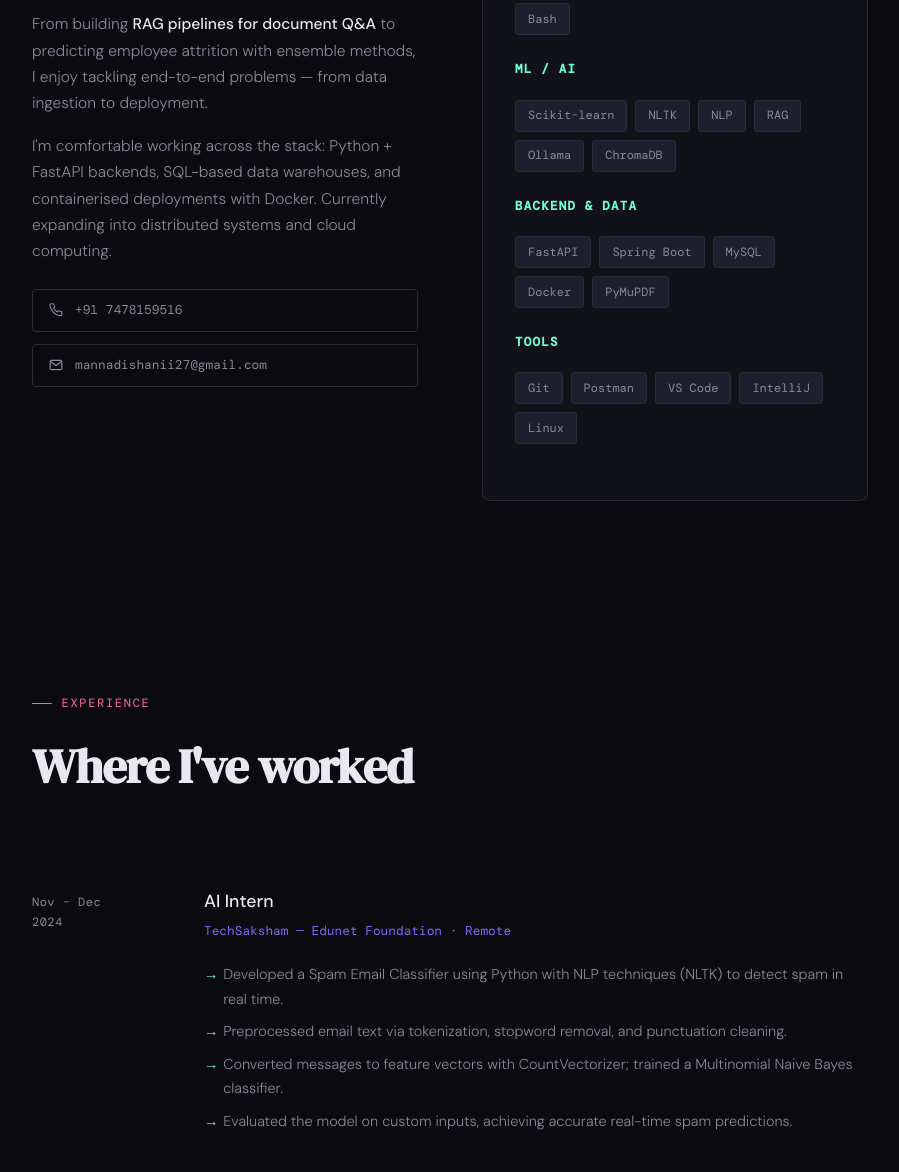
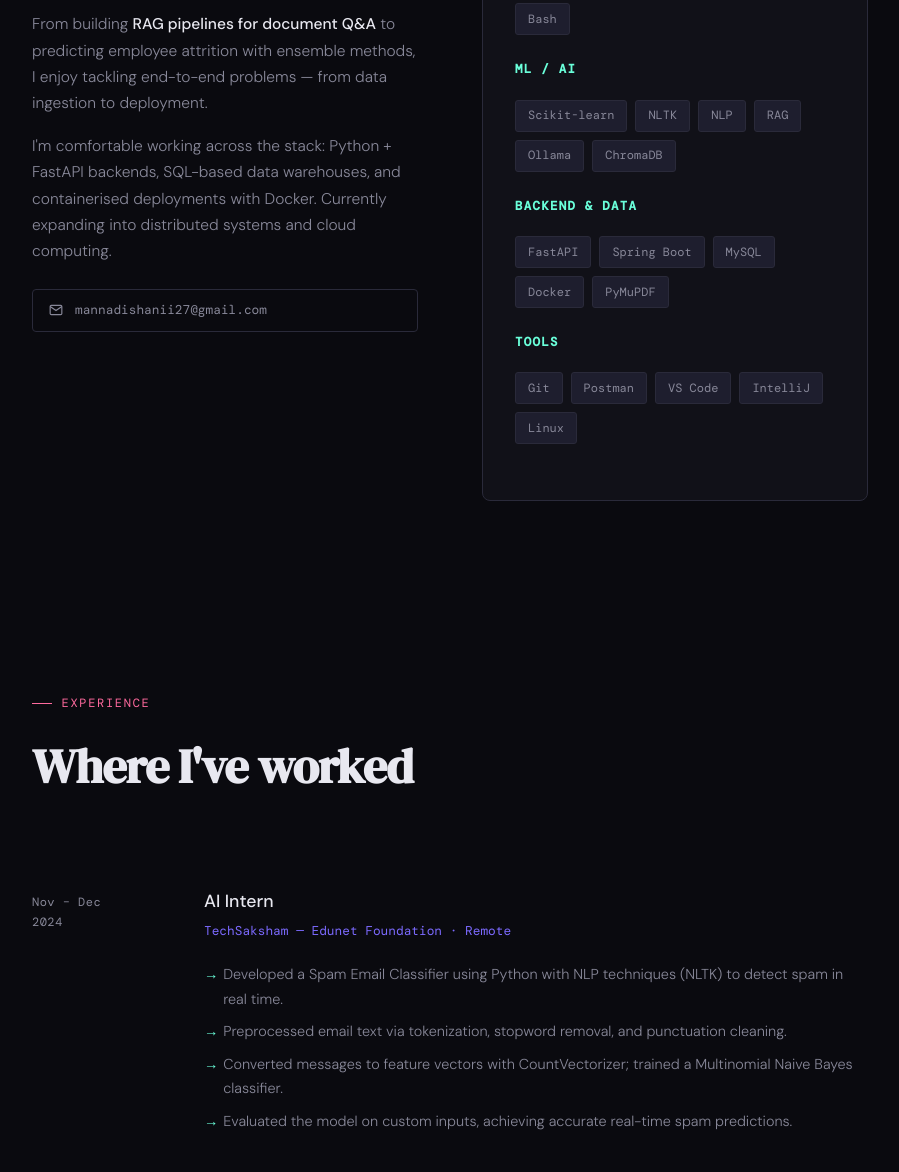
Before and after one commit to dishanii-manna/dishanii-manna.github.io, a plain HTML site: page index.html in a window 1280 px wide. Shown: the part 1269-2441 px from the top of the page, without its empty margins (190-1089 px from the left). Drawn offline with nearby package versions, Linux system fonts and the light colour scheme; a web font is replaced by a local one.

Commit message:
Update index.html

```diff
--- a/index.html
+++ b/index.html
@@ -380,10 +380,6 @@
                 <p>From building <strong>RAG pipelines for document Q&amp;A</strong> to predicting employee attrition with ensemble methods, I enjoy tackling end-to-end problems — from data ingestion to deployment.</p>
                 <p>I'm comfortable working across the stack: Python + FastAPI backends, SQL-based data warehouses, and containerised deployments with Docker. Currently expanding into distributed systems and cloud computing.</p>
                 <div class="contact-links">
-                    <a href="tel:+917478159516" class="contact-link">
-                        <svg width="14" height="14" viewBox="0 0 24 24" fill="none" stroke="currentColor" stroke-width="2"><path d="M22 16.92v3a2 2 0 0 1-2.18 2 19.79 19.79 0 0 1-8.63-3.07A19.5 19.5 0 0 1 4.69 12 19.79 19.79 0 0 1 1.6 3.42 2 2 0 0 1 3.58 1.25h3a2 2 0 0 1 2 1.72c.13.96.36 1.9.7 2.81a2 2 0 0 1-.45 2.11L7.91 8.96a16 16 0 0 0 6.13 6.13l.91-.91a2 2 0 0 1 2.11-.45c.91.34 1.85.57 2.81.7A2 2 0 0 1 22 16.92z"/></svg>
-                        +91 7478159516
-                    </a>
                     <a href="mailto:mannadishanii27@gmail.com" class="contact-link">
                         <svg width="14" height="14" viewBox="0 0 24 24" fill="none" stroke="currentColor" stroke-width="2"><path d="M4 4h16c1.1 0 2 .9 2 2v12c0 1.1-.9 2-2 2H4c-1.1 0-2-.9-2-2V6c0-1.1.9-2 2-2z"/><polyline points="22,6 12,13 2,6"/></svg>
                         mannadishanii27@gmail.com
@@ -535,7 +531,6 @@
             <a href="https://github.com/dishanii-manna" target="_blank">GitHub</a>
             <a href="https://linkedin.com/in/dishanii-manna-761413341" target="_blank">LinkedIn</a>
             <a href="mailto:mannadishanii27@gmail.com">Email</a>
-            <a href="tel:+917478159516">+91 7478159516</a>
         </div>
         <p style="margin-top: 2rem; font-family: 'DM Mono', monospace; font-size: 0.72rem; color: var(--border);">
             Built with HTML · CSS · Hosted on GitHub Pages
```
